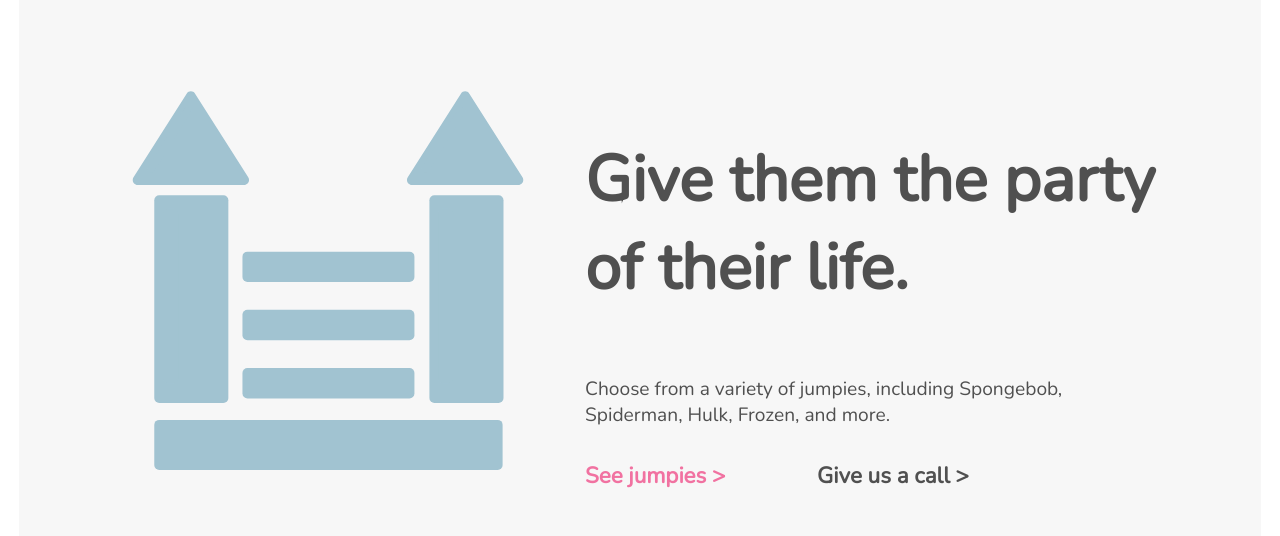
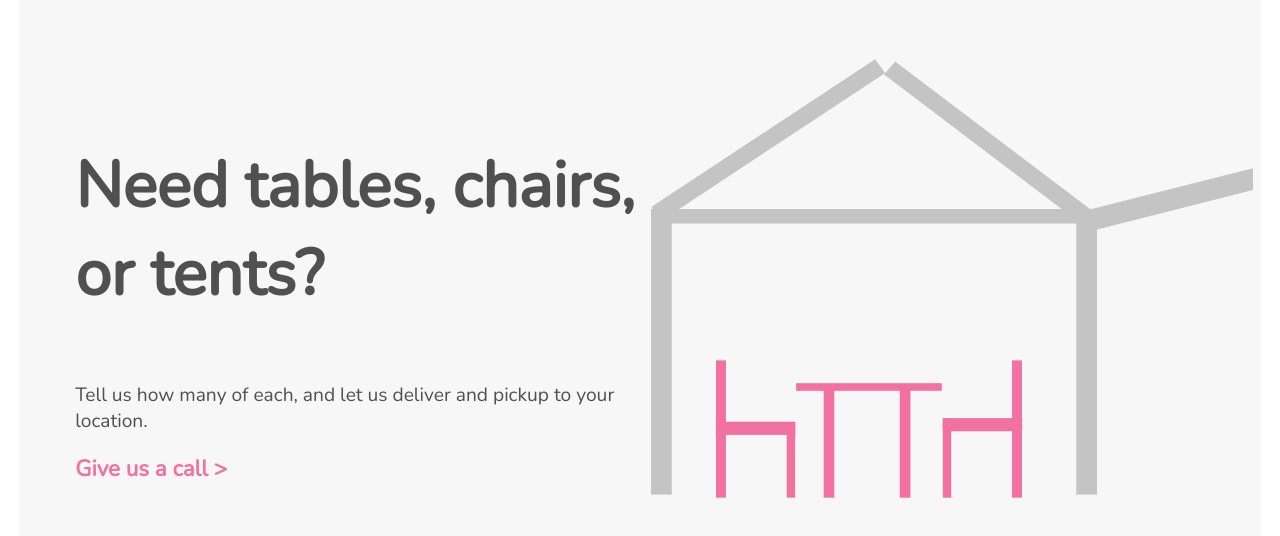
Before and after one commit to alopez96/brendas-react, a React (Create React App) app: page / in a window 1280 px wide. Shown: the part 118-654 px from the top of the page. Built offline with nearby package versions, Linux system fonts and the light colour scheme.

Commit message:
about sec2 done

```diff
--- a/src/App.js
+++ b/src/App.js
@@ -3,11 +3,12 @@ import './App.css';
 
 import Hero from './components/hero/Hero';
 import AboutJump from './components/about-jump/AboutJump';
+import AboutRentals from './components/about-rentals/AboutRentals';
 
 function App() {
   return (
     <div className='app'>
-      <AboutJump/>
+      <AboutRentals/>
     </div>
   );
 }
--- /dev/null
+++ b/src/components/about-rentals/AboutRentals.js
@@ -0,0 +1,31 @@
+import React from 'react';
+import jumpie from './../../svg/rentals.svg';
+import './main.css';
+
+function AboutRentals () {
+
+    const header = 'Need tables, chairs, or tents?';
+    const subheader = 'Tell us how many of each, and let us deliver and pickup to your location.';
+
+    const call = () => {
+        console.log('call clicked')
+    }
+
+    return(
+        <div>
+            <div className="main">
+            <div className='content'>
+                    <h3 className='head'>{header}</h3>
+                    <p className='subhead'>{subheader}</p>
+
+                    <a className='primary' onClick={() => call()}>Give us a call ></a>
+                </div>
+                <div>
+                    <img className='image' src={jumpie}></img>
+                </div>
+            </div>
+        </div>
+    );
+}
+
+export default AboutRentals;
--- /dev/null
+++ b/src/components/about-rentals/main.css
@@ -0,0 +1,37 @@
+.main{
+    display: flex;
+    background-color: #F7F7F7;
+    width: 97vw;
+    height: 95vh;
+    margin: 1.2em;
+    justify-content: center;
+    align-items: center;
+}
+
+
+.primary{
+    align-self: flex-end;
+    color: #F172A1;
+    font-weight: 600;
+    font-size: 1.4em;
+}
+
+
+.content{
+    margin-left: 3em;
+    color: #505050;
+}
+
+.head{
+    font-size: 4em;
+    width: 45vw;
+}
+
+.subhead{
+    font-size: 1.2em;
+    width: 45vw;
+}
+
+.image{
+    width:47vw;
+}
```
Also changed, not shown: src/svg/rentals.svg (added).
